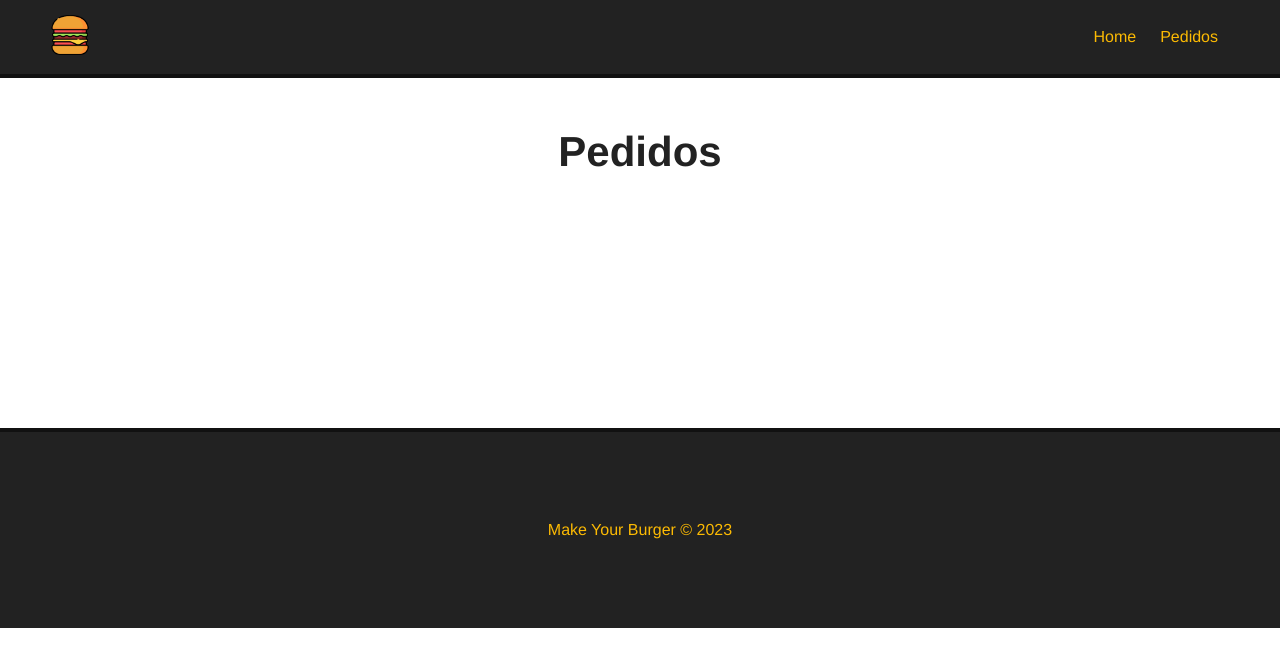
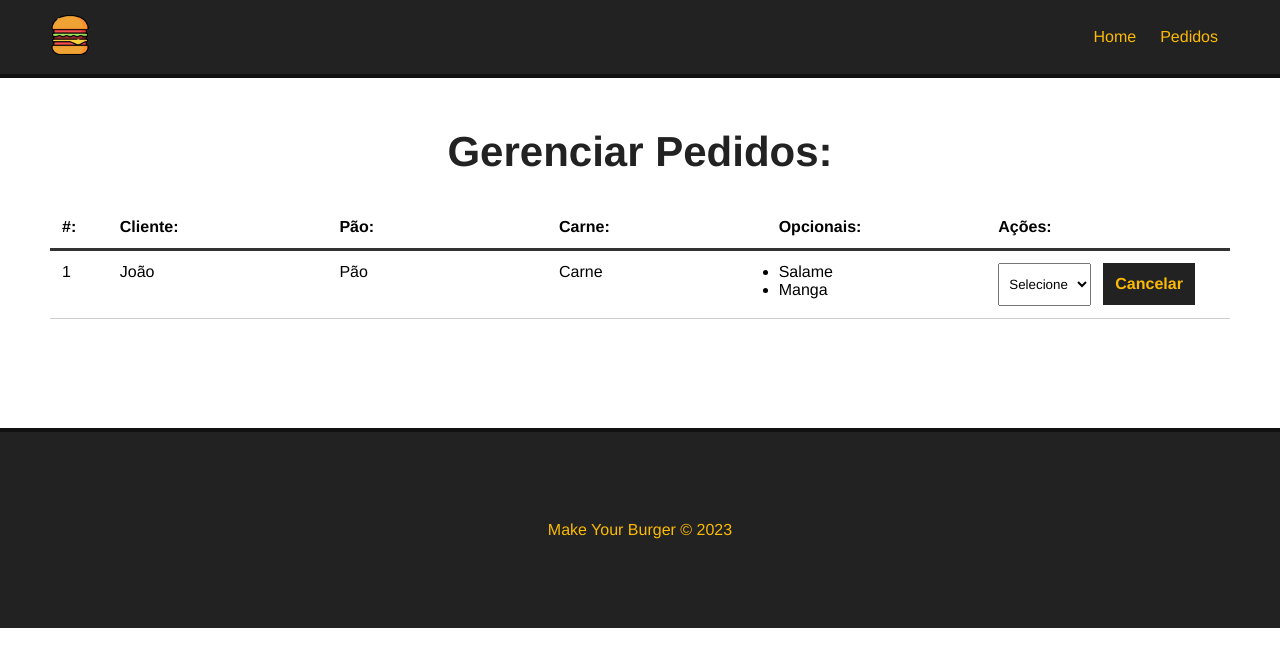
Before and after one commit to MateusFS99/MakeYourBurger-Vue, a Vue app: page /pedidos in a window 1280 px wide. Shown: the top 666 px of the page. Built offline with nearby package versions, Linux system fonts and the light colour scheme.

Commit message:
- Feat: Pedidos Page

```diff
--- /dev/null
+++ b/src/components/DashboardComponent.vue
@@ -0,0 +1,98 @@
+<template>
+  <div id="burger-table">
+    <div>
+      <div id="burger-table-header">
+        <div class="order-id">#:</div>
+        <div>Cliente:</div>
+        <div>Pão:</div>
+        <div>Carne:</div>
+        <div>Opcionais:</div>
+        <div>Ações:</div>
+      </div>
+    </div>
+  </div>
+  <div id="burger-table-rows">
+    <div class="burger-table-row">
+      <div class="order-number">1</div>
+      <div>João</div>
+      <div>Pão</div>
+      <div>Carne</div>
+      <div>
+        <ul>
+          <li>Salame</li>
+          <li>Manga</li>
+        </ul>
+      </div>
+      <div>
+        <select class="status" name="status">
+          <option value="">Selecione</option>
+        </select>
+        <button class="btn-delete">Cancelar</button>
+      </div>
+    </div>
+  </div>
+</template>
+
+<script>
+export default {
+
+}
+</script>
+
+<style scoped>
+#burger-table {
+  max-width: 1200px;
+  margin: 0 auto;
+}
+
+#burger-table-header,
+#burger-table-rows,
+.burger-table-row {
+  display: flex;
+  flex-wrap: wrap;
+}
+
+#burger-table-header {
+  font-weight: bold;
+  padding: 12px;
+  border-bottom: 3px solid #333;
+}
+
+.burger-table-row {
+  width: 100%;
+  padding: 12px;
+  border-bottom: 1px solid #CCC;
+}
+
+#burger-table-header div,
+.burger-table-row div {
+  width: 19%;
+}
+
+#burger-table-header .order-id,
+.burger-table-row .order-number {
+  width: 5%;
+}
+
+select {
+  padding: 12px 6px;
+  margin-right: 12px;
+}
+
+.btn-delete {
+  background-color: #222;
+  color: #FCBA03;
+  font-weight: bold;
+  border: 2px solid #222;
+  padding: 10px;
+  font-size: 16px;
+  margin: 0 auto;
+  cursor: pointer;
+  transition: .5s;
+}
+
+.btn-delete:hover {
+  background-color: transparent;
+  color: #222;
+}
+</style>
--- a/src/views/PedidosPage.vue
+++ b/src/views/PedidosPage.vue
@@ -1,5 +1,16 @@
 <template>
   <div class="main-container">
-    <h1>Pedidos</h1>
+    <h1>Gerenciar Pedidos:</h1>
+    <DashboardComponent />
   </div>
 </template>
+
+<script>
+import DashboardComponent from "../components/DashboardComponent.vue";
+
+export default {
+  components: {
+    DashboardComponent
+  },
+}
+</script>
```
